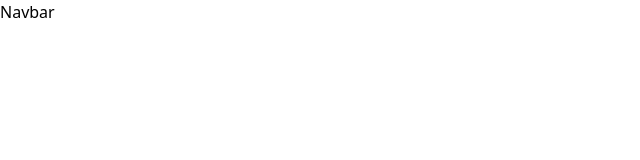
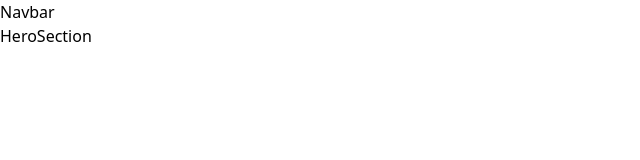
Before and after one commit to rohanhumai/CSA--frontend, a Next.js app: page / in a window 1280 px wide. Shown: the top 160 px of the page, without its empty margins (0-640 px from the left). Built offline with nearby package versions, Linux system fonts and the light colour scheme.

Commit message:
Added HeroSection

```diff
--- /dev/null
+++ b/app/components/HeroSection.jsx
@@ -0,0 +1,9 @@
+import React from 'react'
+
+const HeroSection = () => {
+  return (
+    <div>HeroSection</div>
+  )
+}
+
+export default HeroSection
--- a/app/page.tsx
+++ b/app/page.tsx
@@ -1,9 +1,11 @@
 import Navbar from '@/app/components/Navbar'
+import HeroSection from '@/app/components/HeroSection'
 
 export default function Home() {
   return (
     <>
       <Navbar/>
+      <HeroSection/>
     </>
   );
 }
```
